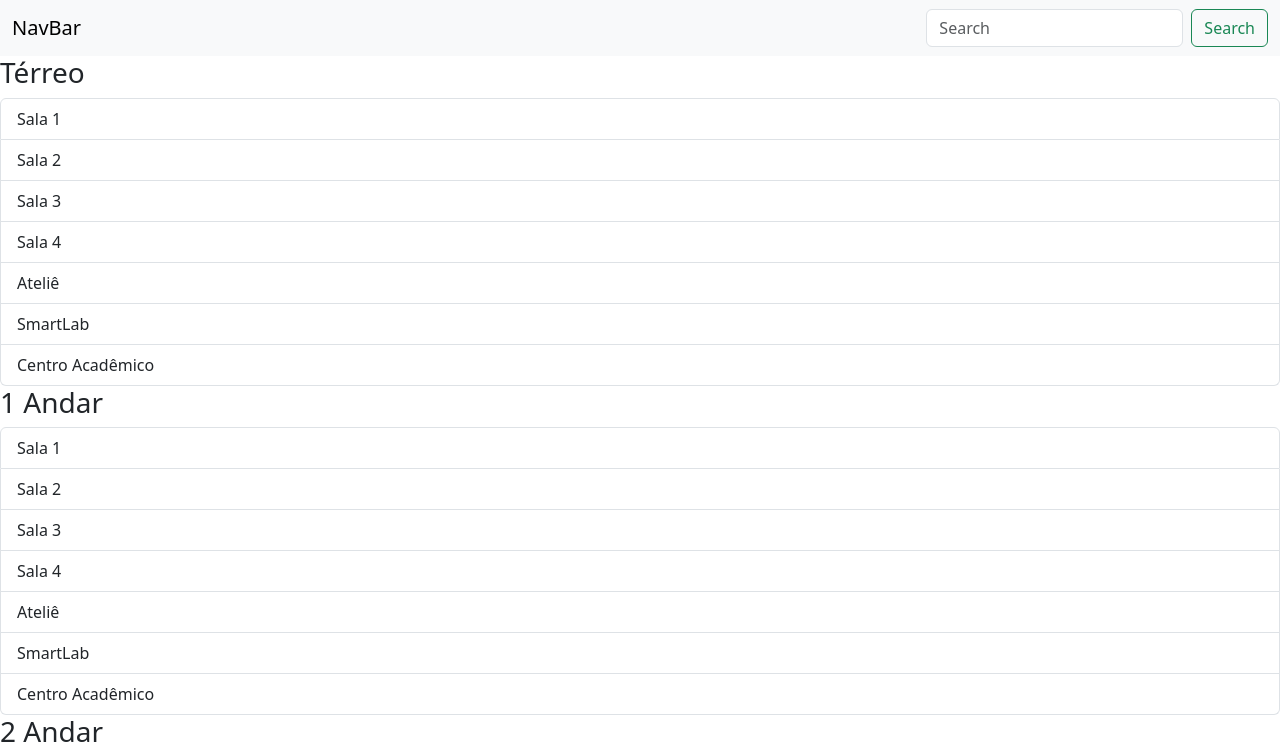
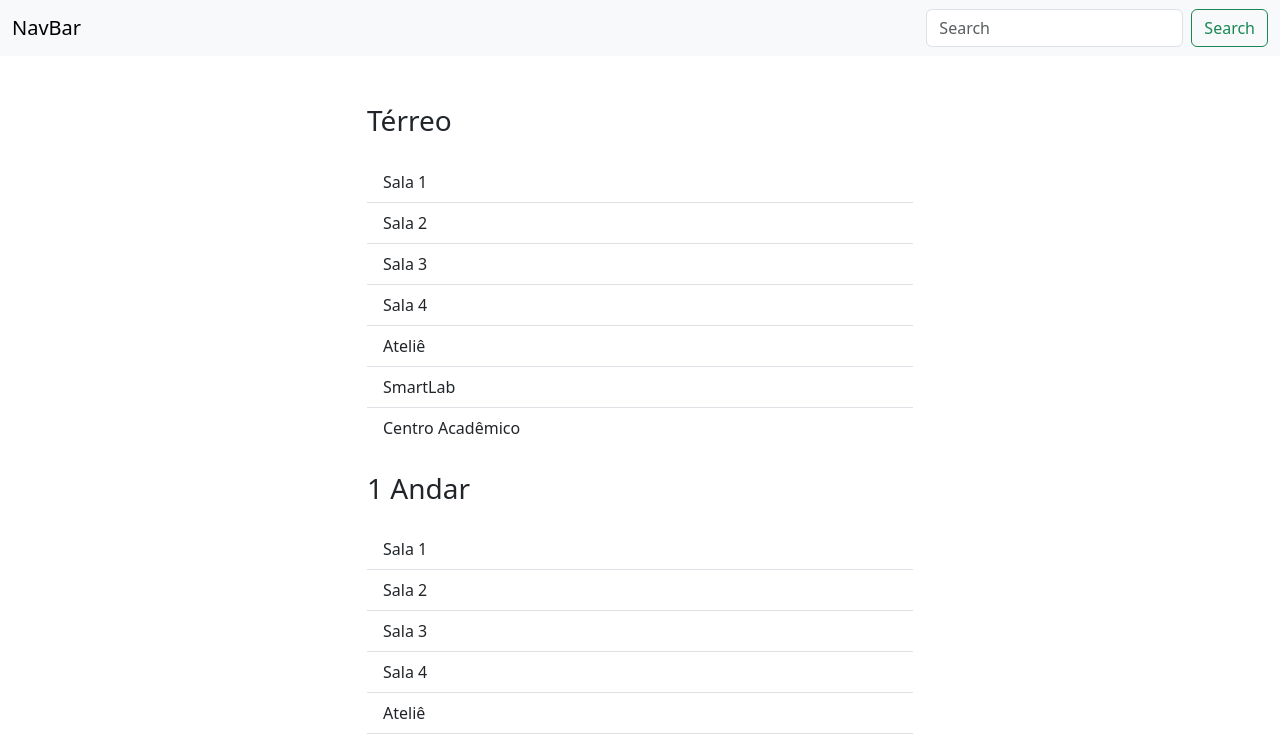
Before and after one commit to tiagoRaulino/Sistema-Posse-de-Chaves, a React (Vite) app: page /home in a window 1280 px wide. Shown: the top 746 px of the page. Built offline with nearby package versions, Linux system fonts and the light colour scheme.

Commit message:
Melhorado list
apliquei o bootstrap nas listas

```diff
--- a/src/components/List.jsx
+++ b/src/components/List.jsx
@@ -12,27 +12,34 @@ function List() {
     ]
     return (
         <>
-            <h3>Térreo</h3>
+            <div className="container mt-5">
+                <div className="row justify-content-center">
+                    <div className="col-md-6">
+                        <h3 className="text-start mb-4">Térreo</h3>
                         {items.lengh === 0 && <p>No item found</p>}
-            <ul className="list-group">
+                        <ul className="list-group list-group-flush">
                             {items.map((item, index) => (
-                    <li className="list-group-item" key={item} onClick={() => console.log("Clicked")}>{item}</li>
+                                <li className="list-group-item list-group-item-action text-start" key={item} onClick={() => console.log("Clicked")}>{item}</li>
                             ))}
                         </ul>
-            <h3>1 Andar</h3>
+
+                        <h3 className="text-start my-4">1 Andar</h3>
                         {items.lengh === 0 && <p>No item found</p>}
-            <ul className="list-group">
+                        <ul className="list-group list-group-flush">
                             {items.map((item, index) => (
-                    <li className="list-group-item" key={item} onClick={() => console.log("Clicked")}>{item}</li>
+                                <li className="list-group-item list-group-item-action text-start" key={item} onClick={() => console.log("Clicked")}>{item}</li>
                             ))}
                         </ul>
-            <h3>2 Andar</h3>
+                        <h3 className="text-start my-4">2 Andar</h3>
                         {items.lengh === 0 && <p>No item found</p>}
-            <ul className="list-group">
+                        <ul className="list-group list-group-flush">
                             {items.map((item, index) => (
-                    <li className="list-group-item" key={item} onClick={() => console.log("Clicked")}>{item}</li>
+                                <li className="list-group-item list-group-item-action text-start" key={item} onClick={() => console.log("Clicked")}>{item}</li>
                             ))}
                         </ul>
+                    </div>
+                </div>
+            </div>
         </>
     )
 }
--- a/src/pages/Login.jsx
+++ b/src/pages/Login.jsx
@@ -20,15 +20,15 @@ export default function Login() {
                             <label htmlFor="floatingPassword">Senha</label>
                         </div>
                         <div className="mb-3 d-flex justify-content-center">
-                            <input type="checkbox" className="form-check-input" id="exampleCheck1" />
-                            <label className="form-check-label" htmlFor="exampleCheck1">      Mantenha-me conectado</label>
+                            <input type="checkbox" className="form-check-input" id="exampleCheck1" style={{ cursor: 'pointer' }}/>
+                            <span className="ms-1 form-check-label" htmlFor="exampleCheck1" style={{ cursor: 'default' }}>Mantenha-me conectado</span>
                         </div>
                         <div className="d-grid">
                             <Link to='/home' className="btn btn-primary btn-lg">Login</Link>
                         </div>
                         <p className="text-center mt-3">
-                            ou_
-                            <Link to='/register'className="text-primary text-decoration-underline">Crie uma conta</Link>
+                            ou
+                            <Link to='/register'className="ms-1 text-primary text-decoration-underline">Crie uma conta</Link>
                         </p>
                     </form>
                 </div>
```
Lines whose indentation alone changed are shown as unchanged.
